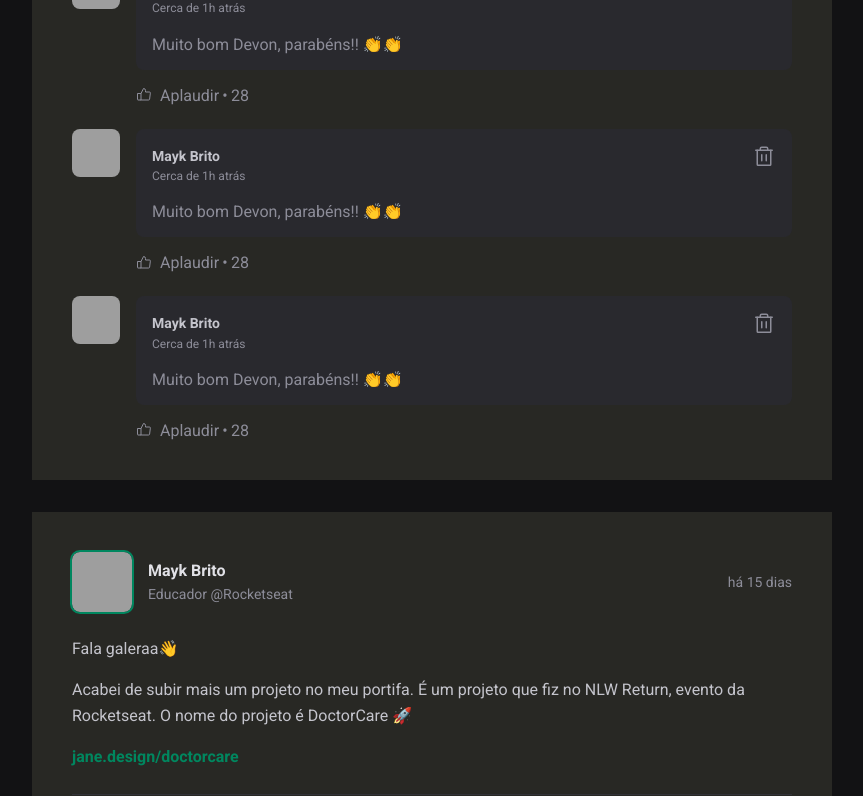
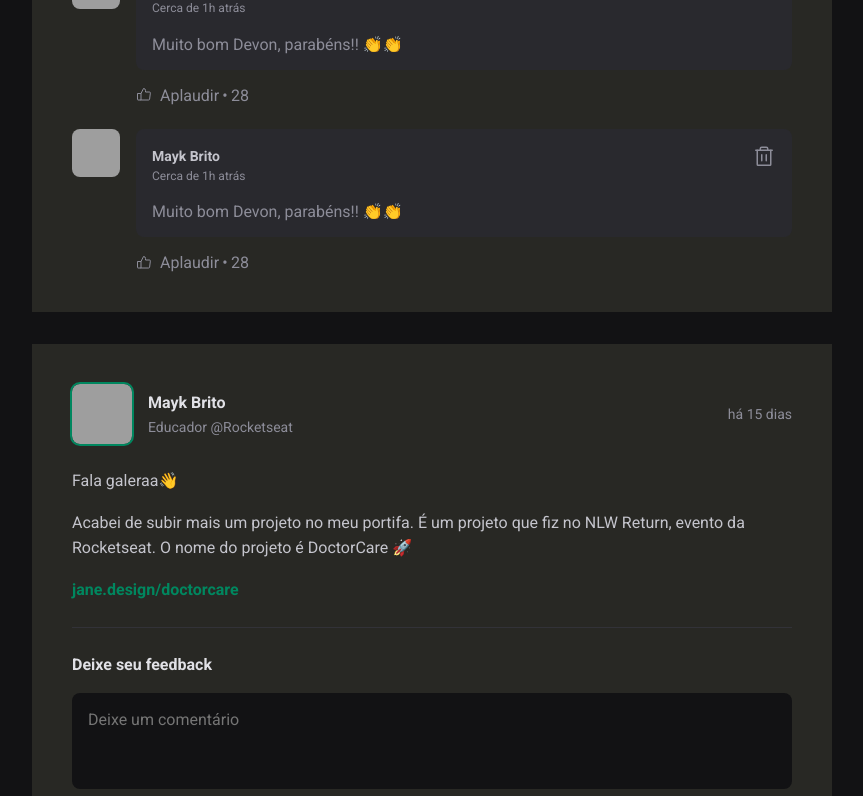
Before and after one commit to viniciusferreira7/ignite-feed, a React (Vite) app: page / in a window 1280 px wide. Shown: the part 624-1420 px from the top of the page, without its empty margins (352-1215 px from the left). Built offline with nearby package versions, Linux system fonts and the light colour scheme; grey boxes are pictures that could not be loaded.

Commit message:
Inserindo informações atráves do estado.

```diff
--- a/src/components/Post.jsx
+++ b/src/components/Post.jsx
@@ -1,4 +1,4 @@
-import React from 'react'
+import React, { useState } from 'react'
 
 import { format, formatDistanceToNow } from 'date-fns'
 import ptBR from 'date-fns/locale/pt-BR'
@@ -7,6 +7,8 @@
 import { Comment } from './Comment'
 
 import styles from './Post.module.css'
+
+
 
 export function Post({ author, publishedAt, content }) {
   const publishedDateFormatted = format(publishedAt, "d 'de' LLLL 'ás' HH:mm'h'",{
@@ -17,6 +19,17 @@
     locale:ptBR,
     addSuffix:true
   })
+
+  const [comments , setComments] = useState([
+    1,
+    2
+  ])
+
+  function handleCreateNewComment () {
+    event.preventDefault()
+    console.log(comments);
+    setComments([...comments, comments.length + 1])
+  }
 
   return (
    <article className={styles.post}>
@@ -36,12 +49,12 @@
         if (line.type == 'paragraph') {
           return <p>{line.content}</p>
         } else if (line.type == 'link') {
-          return <p><a href="#">{line.content}</a></p>
+            return <p><a href="#">{line.content}</a></p>
         }
       })}
     </div>
 
-    <form className={styles.commentForm}>
+    <form onSubmit={handleCreateNewComment} className={styles.commentForm}>
       <strong>Deixe seu feedback</strong>
 
       <textarea placeholder='Deixe um comentário'/>
@@ -50,9 +63,9 @@
      </footer>
     </form>
     <div className={styles.commentList}>
-      <Comment/>
-      <Comment/>
-      <Comment/>
+      {comments.map((comments, index) => {
+        return <Comment key={index} />
+      })}
     </div>
    </article>
   )
```
